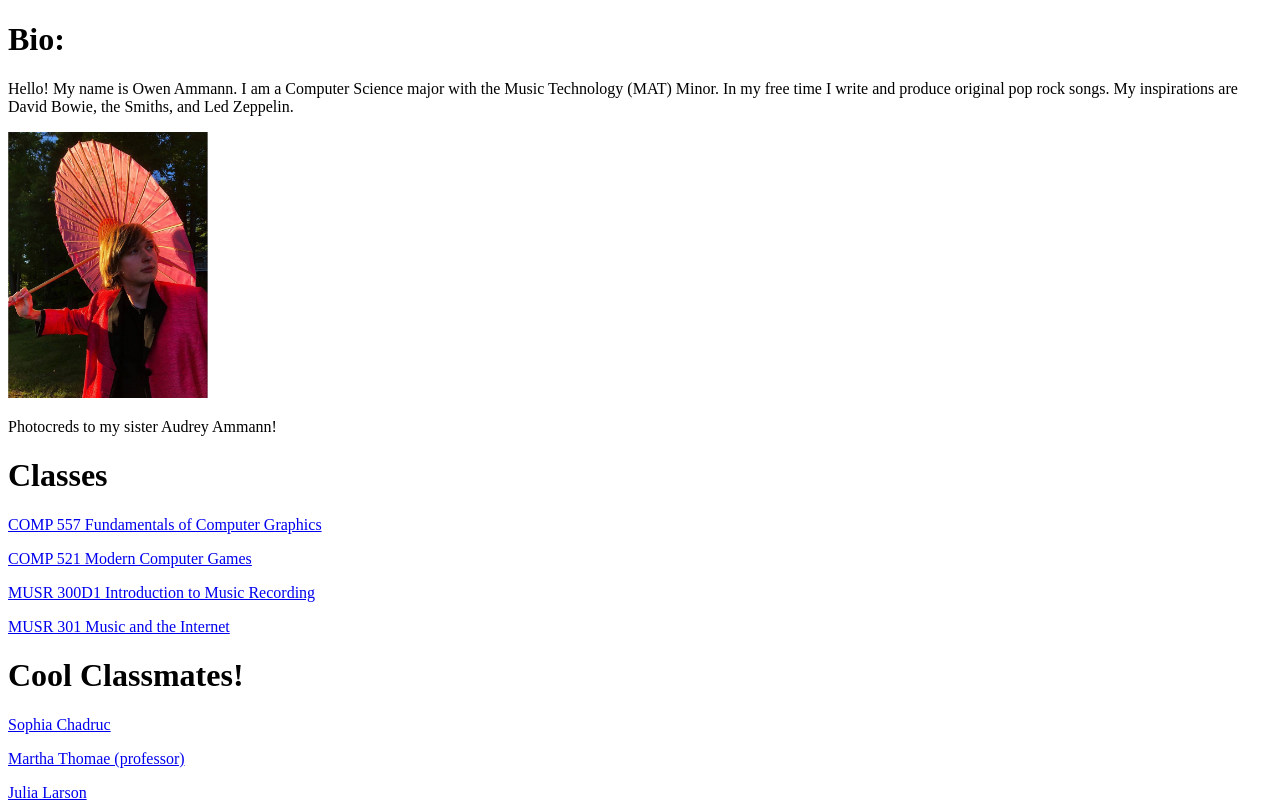
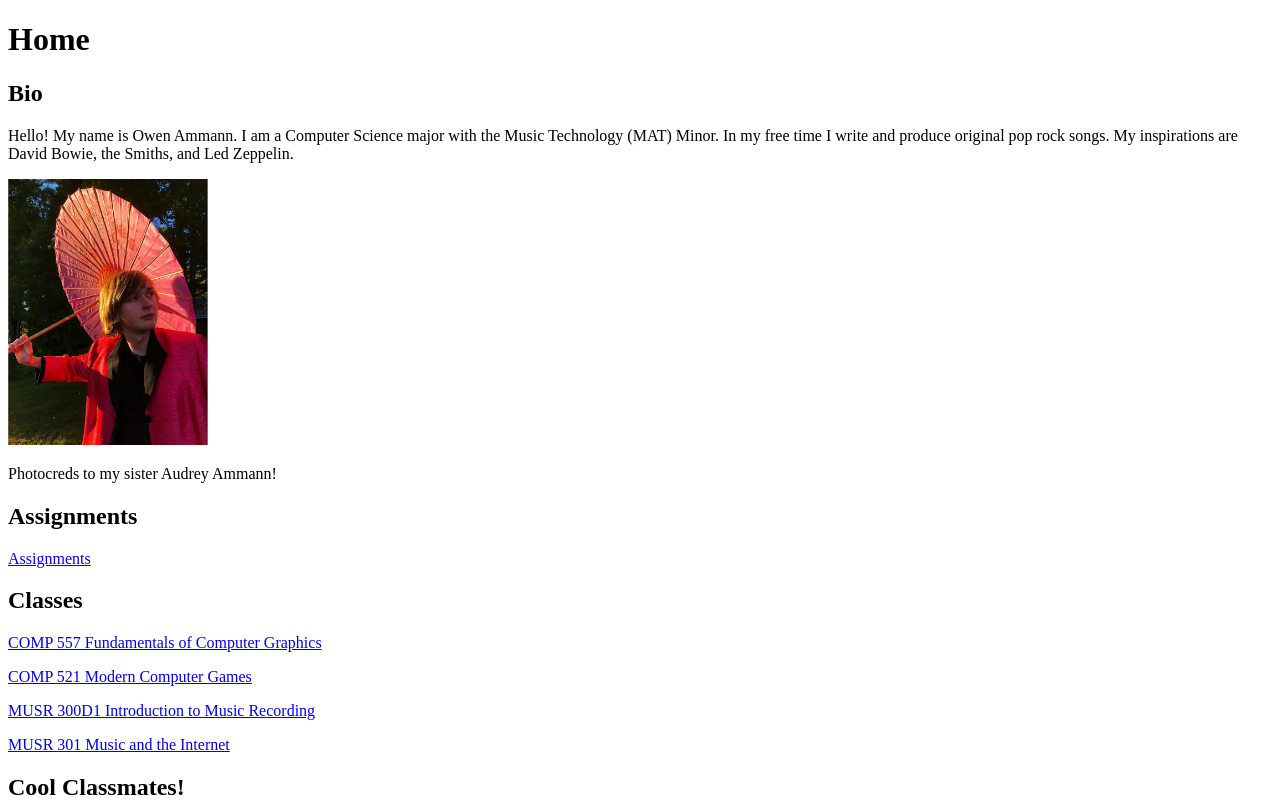
Before and after one commit to mumt301/oammann, a plain HTML site: page index.html in a window 1280 px wide. Shown: the top 805 px of the page. Drawn offline with Linux system fonts and the light colour scheme.

Commit message:
changed header sizes, added home header, added assignments page

```diff
--- a/index.html
+++ b/index.html
@@ -7,8 +7,11 @@
     </head>
     <body>
         <h1>
-           Bio:
+            Home
         </h1>
+        <h2>
+           Bio
+        </h2>
         <p>
             Hello! My name is Owen Ammann. I am a Computer Science major with the Music Technology (MAT) Minor.
             In my free time I write and produce original pop rock songs. My inspirations are David Bowie, the Smiths,
@@ -22,9 +25,15 @@
         <p>
             Photocreds to my sister Audrey Ammann!
         </p>
-        <h1>
+        <h2>
+            Assignments
+        </h2>
+        <p>
+            <a href="assignments.html">Assignments</a>
+        </p>
+        <h2>
             Classes
-        </h1>
+        </h2>
         <p>
             <a href=https://www.mcgill.ca/study/2018-2019/courses/comp-557>
                 COMP 557 Fundamentals of Computer Graphics
@@ -46,9 +55,9 @@
                 MUSR 301 Music and the Internet
             </a>
         </p>
-        <h1>
+        <h2>
             Cool Classmates!
-        </h1>
+        </h2>
         <p>
             <a href="https://mumt301.github.io/schaudruc">
                 Sophia Chadruc
```
